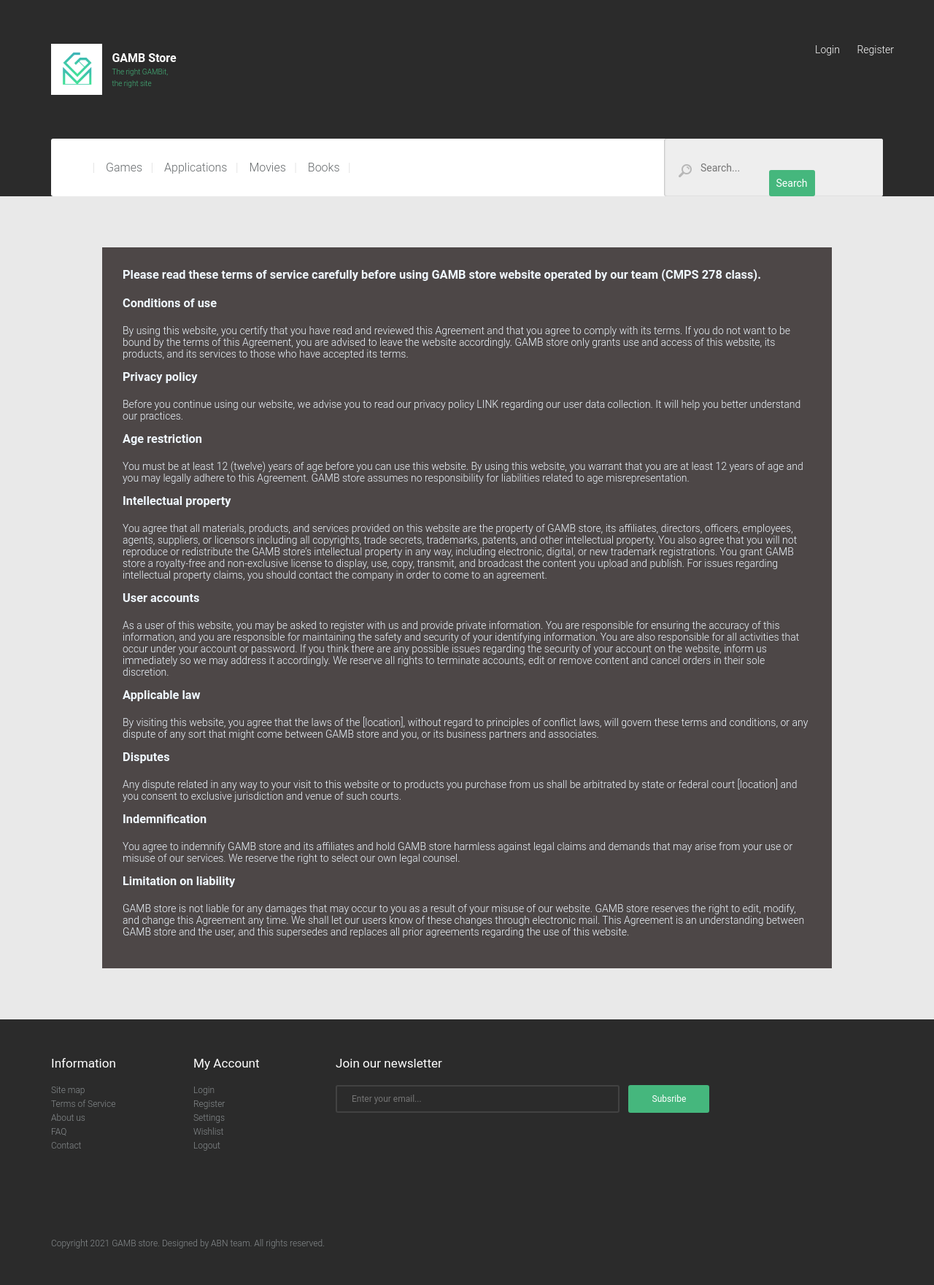
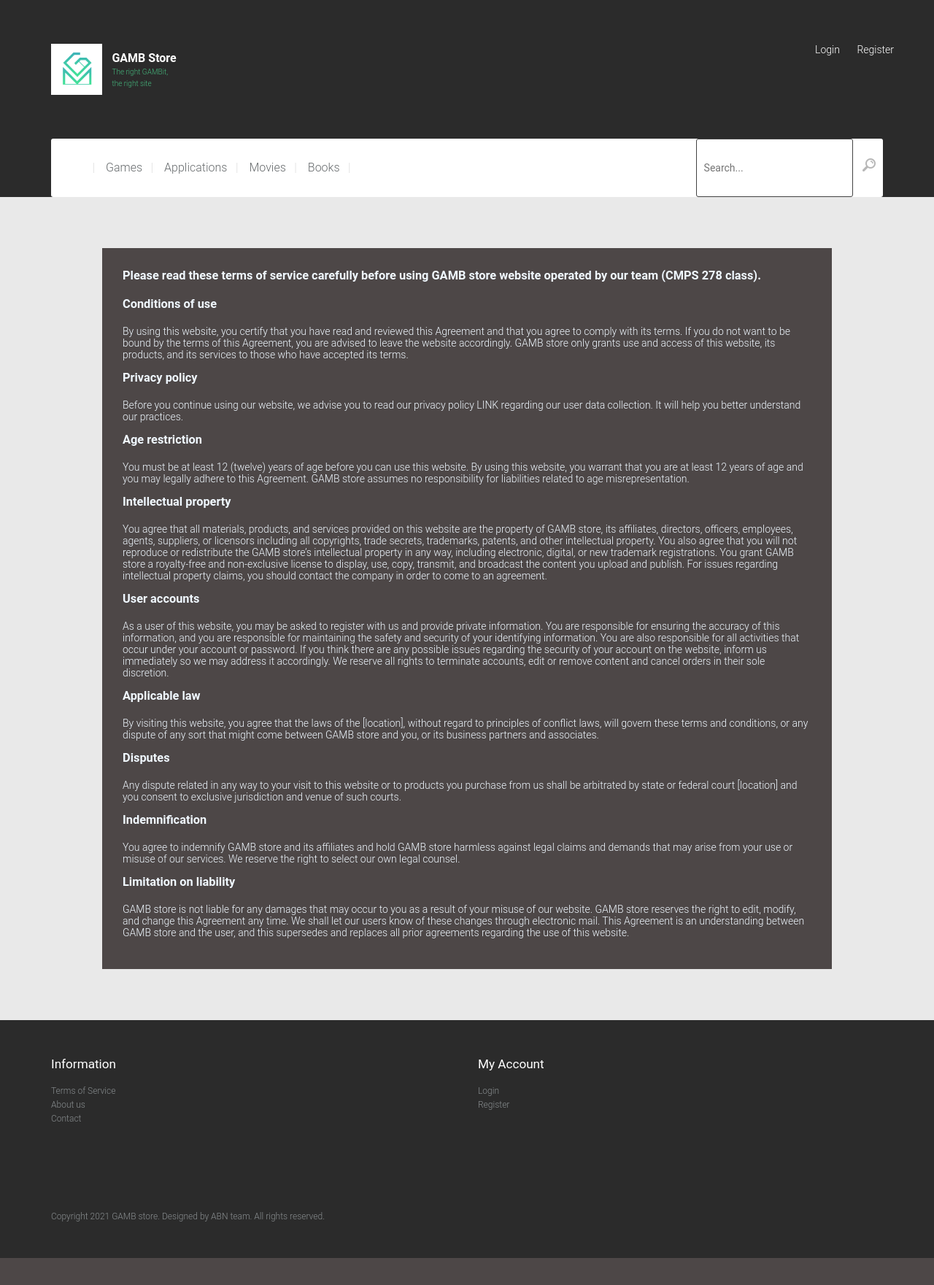
Before and after one commit to AhmedSadaqa/GAMB_STORE, a Django app: page /terms/ in a window 1280 px wide. Shown: the whole page at 73% size. After the commit the page ends 1724 px from the top, so only its background shows below. Run offline with Django 3.2, Linux system fonts and the light colour scheme; some libraries are stand-ins or nearby versions.

Commit message:
Added some pages

```diff
--- a/GambStore/store/templates/store/GAMBindex.html
+++ b/GambStore/store/templates/store/GAMBindex.html
@@ -44,9 +44,7 @@
                             </div>
                             {% endfor %}
                         </div>
-                        </section>
-
-
+                    </section>
                 <section>
                     <header>
                         <a href="{% url 'applicationCategory' %}">
--- a/GambStore/store/templates/store/applicationCategory.html
+++ b/GambStore/store/templates/store/applicationCategory.html
@@ -37,8 +37,6 @@
                     <h2 class="section-title">Top Selling</h2>
                     <a href="{% url 'topSellingApplications' %}" class="all">Show All</a>
                 </header>
-
-
 
                 <div class="test1-list">
                     {% for app in tenTopSellingApps %}
--- a/GambStore/store/templates/store/base.html
+++ b/GambStore/store/templates/store/base.html
@@ -52,16 +52,14 @@
                     </ul>
                     <!-- .menu -->
                     <form action="{% url 'search' %}" method="GET">
-                        <div class="search-form">
-
-                            <label><img class="search" src="{% static 'store/icon-search.png' %}"></label>
-                            <input type="text" placeholder="Search..." name="q">
+                        <div style="float: right; height: 80px; border: none;">
+                            <!--  class="search-form" -->
+                            <input style="height: 80px;" type="text" placeholder="Search..." name="q">
+                            <button style="background-color: white;"><img class="search" src="{% static 'store/icon-search.png' %}"></button>
                         </div>
-                        <button style="position: relative; left:573px; top: 43px;">Search</button>
+                        <!-- <button style="position: relative; left:573px; top: 43px;">Search</button> -->
                     </form>
-                    <button style="float: right;">Search</button>
                     <!-- .search-form -->
-
                     <div class="mobile-navigation"></div>
                     <!-- .mobile-navigation -->
                 </div>
@@ -156,15 +154,13 @@
         <div class="site-footer">
             <div class="container">
                 <div class="row">
-                    <div class="col-md-2">
+
+                    <div class="col-md-6">
                         <div class="widget">
                             <h3 class="widget-title">Information</h3>
                             <ul class="no-bullet">
-                                <li><a href="#">Site map</a></li>
                                 <li><a href="{% url 'terms' %}">Terms of Service</a></li>
                                 <li><a href="{% url 'about' %}">About us</a></li>
-                                <li><a href="#">FAQ</a></li>
-                                <!--check if we will keep this or we'll remove it later-->
                                 <li><a href="#">Contact</a></li>
                                 <!--check if we will keep this or we'll remove it later-->
                             </ul>
@@ -176,26 +172,20 @@
                         <div class="widget">
                             <h3 class="widget-title">My Account</h3>
                             <ul class="no-bullet">
-                                <li><a href="{% url 'login' %}">Login</a></li>
-                                <li><a href="{% url 'register' %}">Register</a></li>
-                                <li><a href="#">Settings</a></li>
-                                <li><a href="{% url 'wishlist' %}">Wishlist</a></li>
-                                <li><a href="{% url 'logout' %}">Logout</a></li>
+                                {% if user.is_authenticated %}
+                                    <li><a href="{% url 'profile' %}">Settings</a></li>
+                                    <li><a href="{% url 'wishlist' %}">Wishlist</a></li>
+                                    <li><a href="{% url 'visitedItems' %}">Last Visited Items</a></li>
+                                    <li><a href="{% url 'logout' %}">Logout</a></li>
+                                {% else %}
+                                    <li><a href="{% url 'login' %}">Login</a></li>
+                                    <li><a href="{% url 'register' %}">Register</a></li>
+                                {% endif %}
                             </ul>
                         </div>
                         <!-- .widget -->
                     </div>
                     <!-- column -->
-                    <div class="col-md-6">
-                        <div class="widget">
-                            <h3 class="widget-title">Join our newsletter</h3>
-                            <form action="#" class="newsletter-form">
-                                <input type="text" placeholder="Enter your email...">
-                                <input type="submit" value="Subsribe">
-                            </form>
-                        </div>
-                        <!-- .widget -->
-                    </div>
                     <!-- column -->
                 </div>
                 <!-- .row -->
--- a/GambStore/store/urls.py
+++ b/GambStore/store/urls.py
@@ -7,6 +7,7 @@ urlpatterns = [
     path('profile/', views.profile, name='profile'),
     path('about/', views.about, name='about'),
     path('terms/', views.termOfServices, name='terms'),
+    path('error/', views.error, name='error'),
     # path('testitem/' , views.item , name='itemtest'),
 
     path('bookItem/<int:book_id>/', views.bookItem, name='bookItem'),
--- a/GambStore/store/views.py
+++ b/GambStore/store/views.py
@@ -68,8 +68,8 @@ def about(request):
 def termOfServices(request):
     return render(request, 'store/ToS.html')
 
-def item(request):
-    return render(request , 'store/bookItem.html')
+def error(request):
+    return render(request , 'store/error.html')
 
 
 # BOOKS
@@ -100,7 +100,7 @@ def bookCategory(request):
 
 
     #Recommendations
-    Recommendations = Book.objects.filter(Rating__gte=7)
+    Recommendations = Book.objects.filter(Rating__gte=3)
     tenRecommendations = []
     for i in range(10):
         tenRecommendations.append(Recommendations[i])
@@ -128,7 +128,7 @@ def newReleasesBooks(request):
     return render(request, 'store/allNewReleasesBooks.html', context)
 
 def booksRecommendations(request):
-    Recommendations = Book.objects.filter(Rating__gte=7)
+    Recommendations = Book.objects.filter(Rating__gte=3)
     context = {"Recommendations" : Recommendations}
     return render(request, 'store/allBooksRecommendations.html', context)
 
@@ -212,12 +212,11 @@ def applicationCategory(request):
 
     newReleasesApps = Application.objects.filter(Q(Date__year=current_year) | Q(Date__year=last_year))
     tenNewReleasesApps = []
-    print(newReleasesApps)
-    for i in range(3):
+    for i in range(10):
         tenNewReleasesApps.append(newReleasesApps[i])
 
     #Recommendations
-    Recommendations = Application.objects.filter(Rating__gte=7)
+    Recommendations = Application.objects.filter(Rating__gte=3)
     tenRecommendations = []
     for i in range(10):
         tenRecommendations.append(Recommendations[i])
@@ -245,7 +244,7 @@ def newReleasesApplications(request):
     return render(request, 'store/allNewReleasesApps.html', context)
 
 def applicationsRecommendations(request):
-    Recommendations = Application.objects.filter(Rating__gte=7)
+    Recommendations = Application.objects.filter(Rating__gte=3)
     context = {"Recommendations" : Recommendations}
     return render(request, 'store/allAppsRecommendations.html', context)
 
@@ -254,6 +253,7 @@ def applicationItem(request , app_id):
     app = Application.objects.get(id=app_id)
     itemVisited = VisitedItems.objects.create(user=current_user,
                                               application_id=app)
+
     app = Application.objects.get(id=app_id)
     if request.method == "POST":
         if 'currency' in request.POST:
@@ -269,7 +269,7 @@ def applicationItem(request , app_id):
                 review_content = request.POST.get('rev')
                 review_user = request.user
                 review_rating = request.POST.get('rating')
-                Review.objects.create(user=review_user , Rating=review_rating, game_id=game, likes=0, dislikes=0, report=0, content=review_content)
+                Review.objects.create(user=review_user , Rating=review_rating, app_id=app, likes=0, dislikes=0, report=0, content=review_content)
             elif 'like' in request.POST:
                 like = request.POST.get('like')
                 review = Review.objects.get(id=like)
@@ -331,12 +331,11 @@ def gameCategory(request):
 
     newReleasesGames = Game.objects.filter(Q(Date__year=current_year) | Q(Date__year=last_year))
     tenNewReleasesGames = []
-    for i in range(5):
+    for i in range(10):
         tenNewReleasesGames.append(newReleasesGames[i])
 
     #Recommendations
-    Recommendations = Game.objects.filter(Rating__gte=7)
-    print(Recommendations)
+    Recommendations = Game.objects.filter(Rating__gte=3)
     tenRecommendations = []
     for i in range(10):
         tenRecommendations.append(Recommendations[i])
@@ -363,7 +362,7 @@ def newReleasesGames(request):
     return render(request, 'store/allNewReleasesGames.html', context)
 
 def gamesRecommendations(request):
-    Recommendations = Game.objects.filter(Rating__gte=7)
+    Recommendations = Game.objects.filter(Rating__gte=3)
     context = {"Recommendations" : Recommendations}
     return render(request, 'store/allGamesRecommendations.html', context)
 
@@ -372,6 +371,7 @@ def gameItem(request , game_id):
     game = Game.objects.get(id=game_id)
     itemVisited = VisitedItems.objects.create(user=current_user,
                                               game_id=game)
+
     game = Game.objects.get(id=game_id)
     if request.method == "POST":
         if 'currency' in request.POST:
@@ -451,8 +451,7 @@ def movieCategory(request):
         tenNewReleasesMovies.append(newReleasesMovies[i])
 
     #Recommendations
-    Recommendations = Movie.objects.filter(Rating__gte=7)
-    print(Recommendations)
+    Recommendations = Movie.objects.filter(Rating__gte=3)
     tenRecommendations = []
     for i in range(10):
         tenRecommendations.append(Recommendations[i])
@@ -479,7 +478,7 @@ def newReleasesmovies(request):
     return render(request, 'store/allNewReleasesMovies.html', context)
 
 def moviesRecommendations(request):
-    Recommendations = Movie.objects.filter(Rating__gte=7)
+    Recommendations = Movie.objects.filter(Rating__gte=3)
     context = {"Recommendations" : Recommendations}
     return render(request, 'store/allMoviesRecommendations.html', context)
 
@@ -492,6 +491,7 @@ def movieItem(request , movie_id):
     if request.method == "POST":
         if 'currency' in request.POST:
             currency = request.POST.get('currency')
+
         elif 'wishlist' in request.POST:
             count = WishList.objects.filter(movie_id=movie).count()
             if(count == 0):
@@ -517,6 +517,7 @@ def movieItem(request , movie_id):
                 report = request.POST.get('report')
                 review = Review.objects.get(id=report)
                 review.report += 1
+                review.save()
                 if review.report >= 10:
                     review.delete()
 
@@ -552,7 +553,6 @@ def movieItem(request , movie_id):
     #WishList & Search Options
 def wishlist(request):
     wishlist = WishList.objects.distinct()
-    print(wishlist)
     context = {"wishlist" : wishlist}
     return render(request, 'store/wishlist.html', context)
 
@@ -579,8 +579,7 @@ def search(request):
     context = {"booksResult" : booksResult,
                "moviesResult" : moviesResult,
                "appsResult" : appsResult,
-               "gamesResult" : gamesResult,
-               }
+               "gamesResult" : gamesResult,}
 
     return render(request, 'store/base.html', context)
 
```
Also changed, not shown: GambStore/store/templates/store/selectedMovie.html (+20 -4 lines), GambStore/store/templates/store/visitedItems.html (+11 -11 lines).
